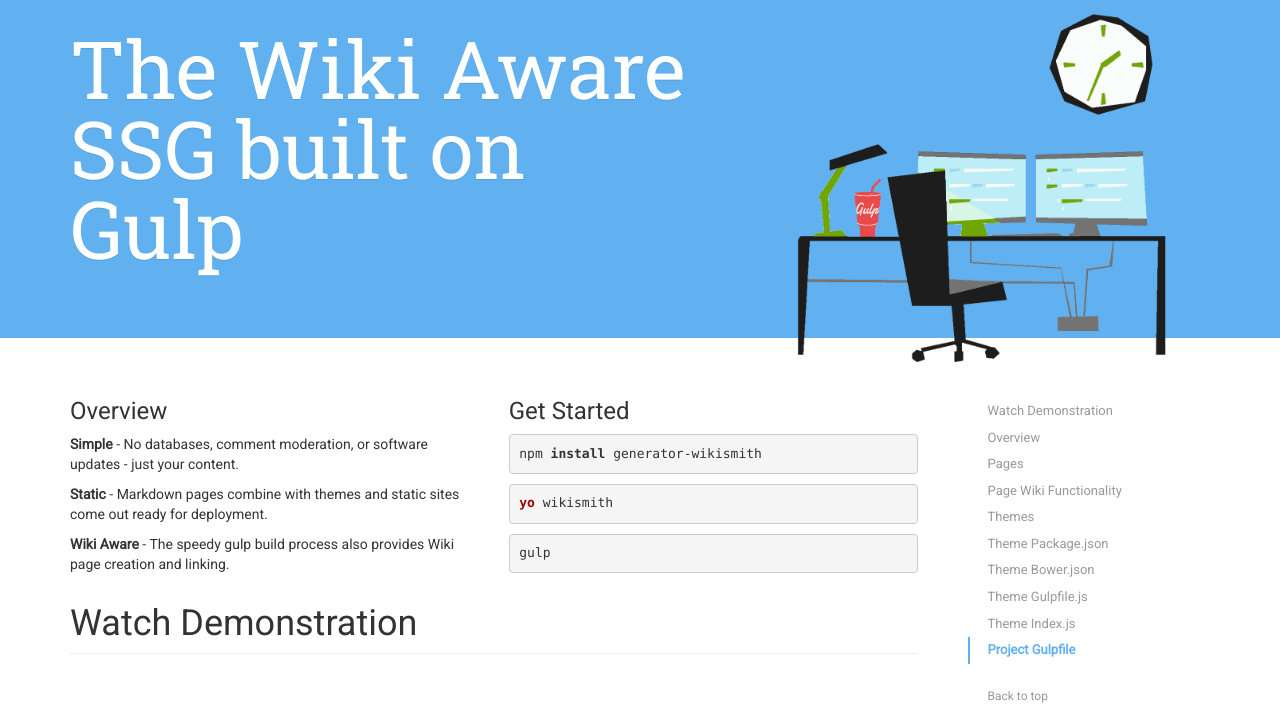
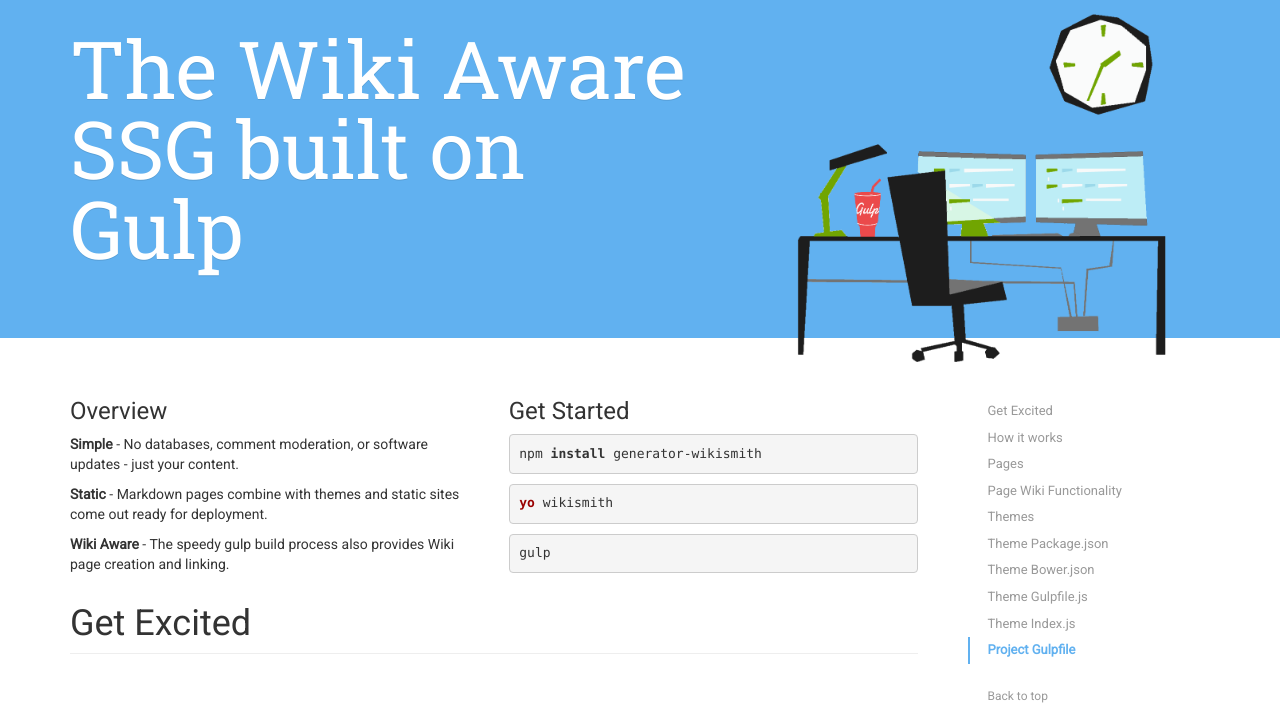
Before and after one commit to wikismith/wikismith.github.io, a plain HTML site: page index.html in a window 1280 px wide. Shown: the part 82-800 px from the top of the page. Drawn offline with Linux system fonts and the light colour scheme; files that its build step writes are made by us from their sources; a script that the page names is missing.

Commit message:
tweak wording

```diff
--- a/index.html
+++ b/index.html
@@ -107,11 +107,11 @@
 </div><!-- h3 --><div class='col-sm-6'><h3 id="md-get-started">Get Started</h3><pre><code>npm <span class="hljs-operator"><span class="hljs-keyword">install</span> generator-wikismith</span>
 </code></pre><pre><code><span class="hljs-title">yo</span> wikismith
 </code></pre><pre><code>gulp
-</code></pre></div></div><!-- h1 --><h1 class="page-header" id="md-watch-demonstration">Watch Demonstration</h1><video id="pN3KxbxUnsY" class="sublime" width="640" height='480' title="Demonstration" data-uid="pN3KxbxUnsY" data-youtube-id="_PNYl50KIjw" preload="none">
+</code></pre></div></div><!-- h1 --><h1 class="page-header" id="md-get-excited">Get Excited</h1><video id="pN3KxbxUnsY" class="sublime" width="640" height='480' title="Demonstration" data-uid="pN3KxbxUnsY" data-youtube-id="_PNYl50KIjw" preload="none">
 </video>
 
 
-<!-- h1 --><h1 class="page-header" id="md-overview">Overview</h1><p>Wikismith is composed of <strong>Pages</strong>, <strong>Themes</strong>, and a <strong>Project Gulpfile</strong>.</p>
+<!-- h1 --><h1 class="page-header" id="md-how-it-works">How it works</h1><p>Wikismith is composed of <strong>Pages</strong>, <strong>Themes</strong>, and a <strong>Project Gulpfile</strong>.</p>
 <p>By default the project gulpfile performs the following tasks:</p>
 <ul>
 <li><p>Watches for changes to pages</p>
@@ -381,13 +381,13 @@ gulp.task(<span class="hljs-string">'default'</span>, <span class="hljs-function
 
 
 
-            <li><a href="#md-watch-demonstration">Watch Demonstration</a></li>
+            <li><a href="#md-get-excited">Get Excited</a></li>
 
 
 
 
 
-            <li><a href="#md-overview">Overview</a></li>
+            <li><a href="#md-how-it-works">How it works</a></li>
 
 
 
```
